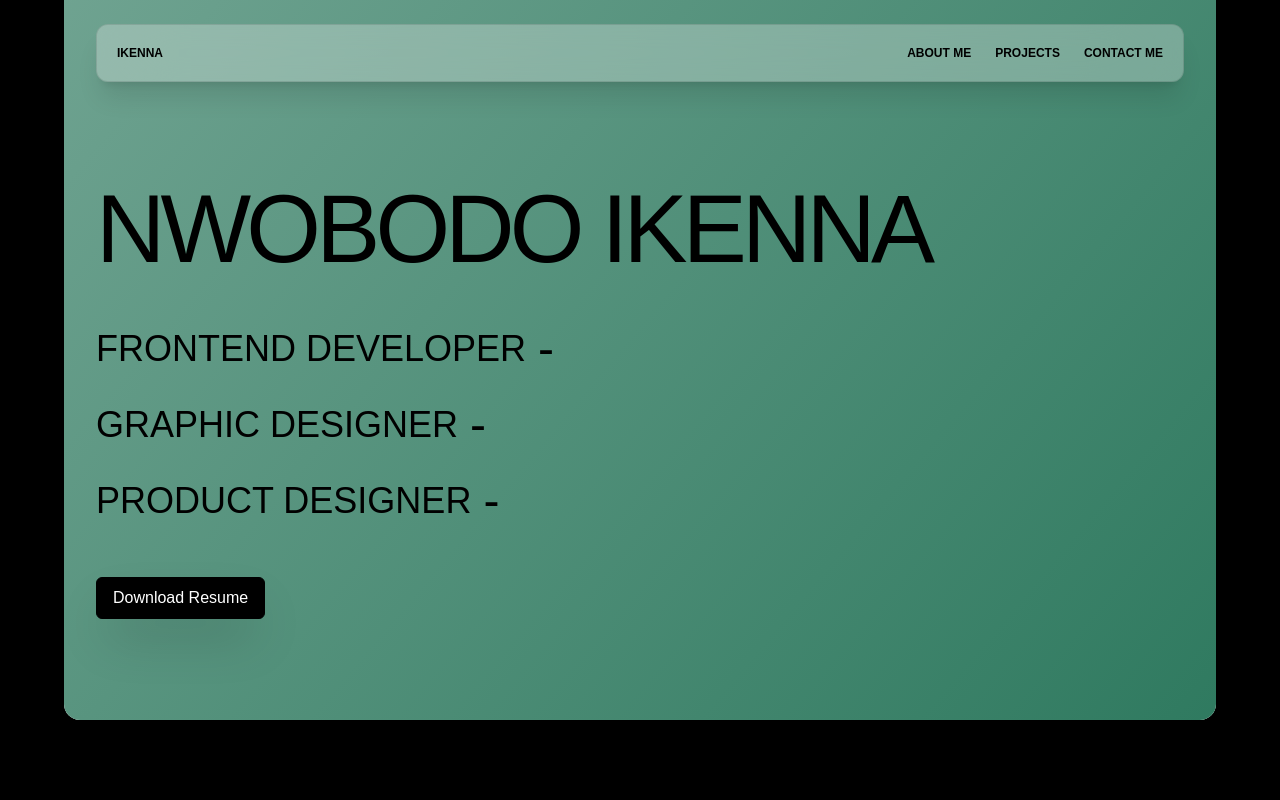
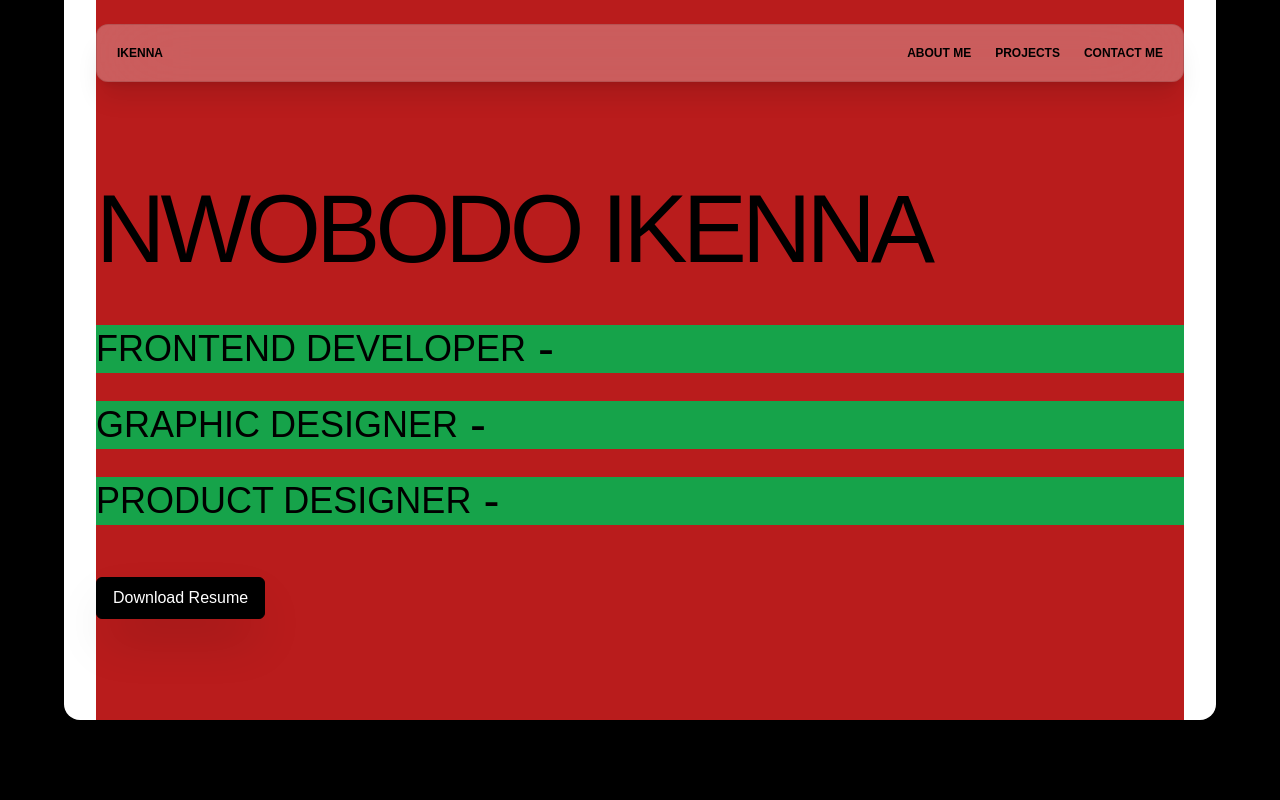
Before and after one commit to ikenna-nwobodo/scroll, a React (Create React App) app: page / in a window 1280 px wide. Shown: the top 800 px of the page. Built offline with nearby package versions, Linux system fonts and the light colour scheme.

Commit message:
Update About and Home components

```diff
--- a/src/views/About.jsx
+++ b/src/views/About.jsx
@@ -8,7 +8,7 @@ function Mid() {
           ABOUT ME
         </p>
         <div className="flex flex-col lg:flex-row justify-center items-center md:items-center lg:items-start gap-10">
-          <div className="min-h-max h-full w-10/12 lg:w-5/12 overflow-hidden p-5 bg-gradient-to-tr md:bg-gradient-to-bl from-transparent via-black to-[#013451]  text-white rounded-xl grid place-items-center text-center">
+          <div className="min-h-max h-full w-full lg:w-5/12 overflow-hidden p-5 bg-gradient-to-tr md:bg-gradient-to-bl from-transparent via-black to-[#013451]  text-white rounded-xl grid place-items-center text-center">
             <p className="lg:w-8/12 text-sm md:text-lg md:tracking-wide md:leading-9 leading-7">
               I am a versatile professional with expertise in web development,
               UI/UX design & graphic design. With a strong foundation in modern
@@ -19,7 +19,7 @@ function Mid() {
             </p>
           </div>
           {/* bg-gradient-to-br from-transparent via-black to-[#013451] */}
-          <div className="flex gap-3 flex-col w-10/12 lg:w-max">
+          <div className="flex gap-3 flex-col w-full lg:w-max">
             <p className="text-xl font-semibold">Work Experience</p>
             <div className="flex-1 bg-gradient-to-bl md:bg-gradient-to-tr from-transparent via-black to-[#013451]  text-white rounded-xl flex flex-col items-center gap-8 py-8 text-center">
               <div className="w-11/12 text-left py-2 px-4 border-l-4 border-[#013451]">
--- a/src/views/Home.jsx
+++ b/src/views/Home.jsx
@@ -4,24 +4,24 @@ function Home() {
   return (
     <div className="relative top-0 md:h-[90vh] h-[80vh] bg-white w-[90%] rounded-b-2xl grid place-items-center overflow-hidden">
       {/* <div className="absolute w-full bg-orange-700 h-full bottom-0"></div> */}
-      <div className="w-full flex justify-center items-center px-5 h-full z-10 landing absolute top-0 ">
-        <div className="fixed top-0 flex w-[85%] flex-col justify-center items-center md:items-start h-4/5 md:h-full md:gap-4">
+      <div className="w-full flex justify-center items-center px-5 h-full z-10  absolute top-0 ">
+        <div className="fixed top-0 flex w-[85%] flex-col justify-center bg-red-700 items-center md:items-start h-4/5 md:h-full md:gap-4">
           <p className="heading md:text-[6rem] text-6xl w-full text-center md:text-left tracking-tighter capitalize font-medium mb-8">
             NWOBODO IKENNA
           </p>
-          <div className="flex items-center w-full md:justify-start justify-center gap-3 md:text md:mb-3 mb-1">
+          <div className="flex bg-green-600 items-center w-full md:justify-start justify-center gap-3 md:text md:mb-3 mb-1">
             <p className="text-base font-medium md:text-4xl text-center md:text-left">
               FRONTEND DEVELOPER
             </p>
             <span className="heading text-5xl md:block hidden">-</span>
           </div>
-          <div className="flex items-center w-full md:justify-start justify-center gap-3 md:text md:mb-3 mb-1">
+          <div className="flex bg-green-600 items-center w-full md:justify-start justify-center gap-3 md:text md:mb-3 mb-1">
             <p className="text-base font-medium md:text-4xl text-center md:text-left">
               GRAPHIC DESIGNER
             </p>
             <span className="heading text-5xl md:block hidden">-</span>
           </div>
-          <div className="flex items-center w-full md:justify-start justify-center gap-3 md:text md:mb-3 mb-1">
+          <div className="flex bg-green-600 items-center w-full md:justify-start justify-center gap-3 md:text md:mb-3 mb-1">
             <p className="text-base font-medium md:text-4xl text-center md:text-left">
               PRODUCT DESIGNER
             </p>
```
